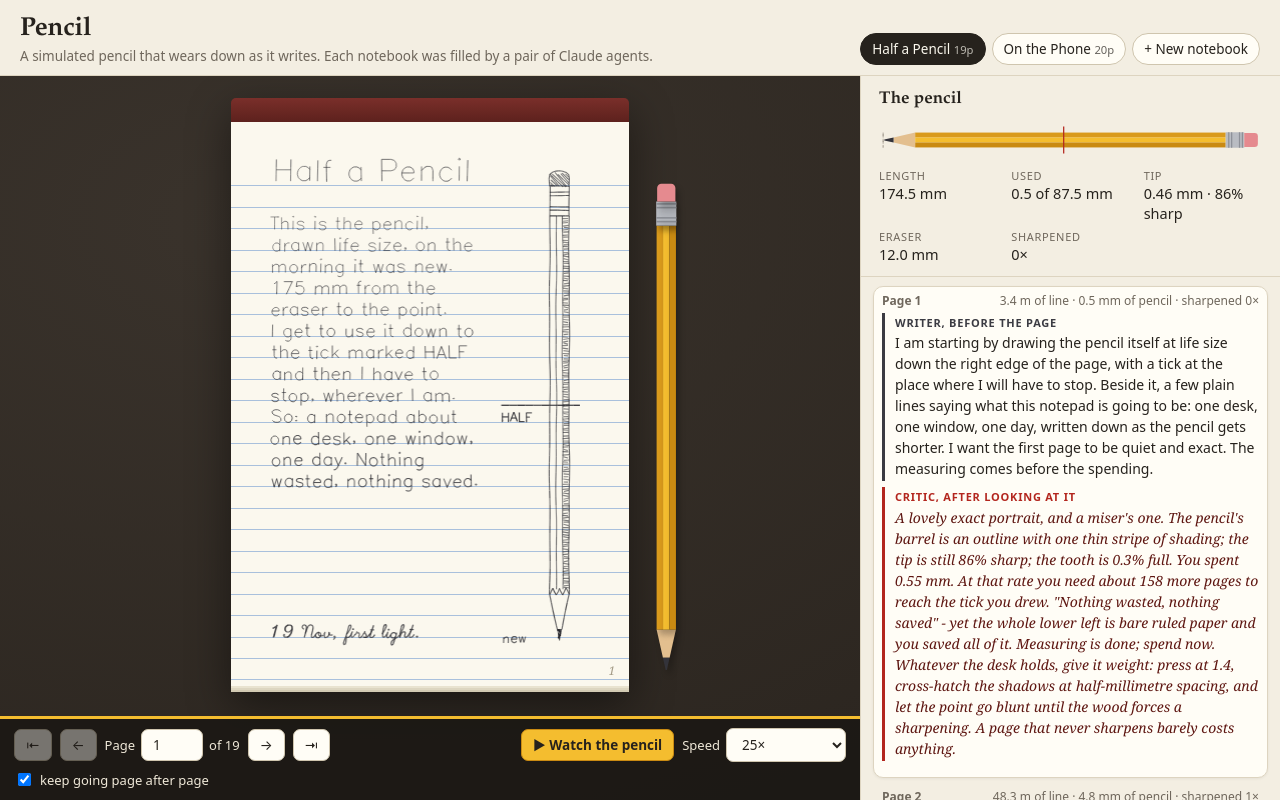
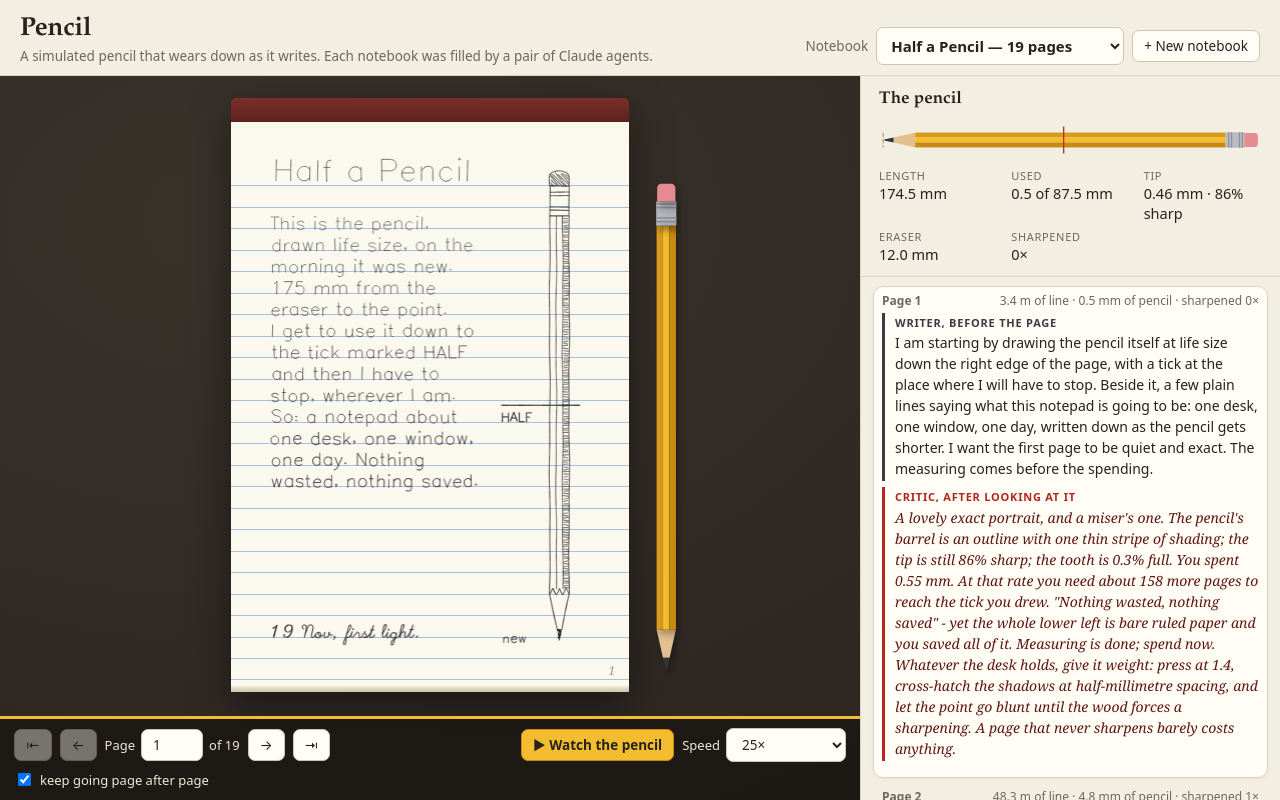
Before and after one commit to CrumpLabSandbox/pencil, a website with bundled scripts: page index.html in a window 1280 px wide. Built offline with nearby package versions, Linux system fonts and the light colour scheme.

Commit message:
Pick notebooks from a dropdown instead of tabs
Co-Authored-By: Claude <noreply@anthropic.com>

```diff
--- a/css/style.css
+++ b/css/style.css
@@ -22,10 +22,9 @@ h1, h2 { font-family: "Iowan Old Style", "Palatino Linotype", Palatino, Georgia,
 .top { display: flex; flex-wrap: wrap; align-items: end; gap: 12px 28px; padding: 14px 20px 10px; border-bottom: 1px solid var(--panel-line); }
 .brand h1 { font-size: 26px; letter-spacing: -0.01em; }
 .brand p { margin: 2px 0 0; color: var(--muted); font-size: 13.5px; }
-.books { display: flex; flex-wrap: wrap; gap: 6px; margin-left: auto; }
-.books button { border-radius: 999px; }
-.books button.on { background: var(--ink); color: var(--paper); border-color: var(--ink); }
-.books small { opacity: 0.7; font-weight: 400; }
+.books { display: flex; flex-wrap: wrap; align-items: center; gap: 8px; margin-left: auto; }
+.books label { font-size: 13.5px; color: var(--muted); display: inline-flex; align-items: center; gap: 8px; }
+.books select { font-size: 15px; font-weight: 600; padding: 7px 10px; min-width: 240px; max-width: 70vw; }
 
 button, select, input[type=number] {
   font: inherit; font-size: 13.5px; color: var(--ink); background: #fffdf6; border: 1px solid #cfc5ae;
--- a/js/app.js
+++ b/js/app.js
@@ -203,14 +203,25 @@ async function show(book, page, { flip = true, thenPlay = false } = {}) {
 function renderShell() {
   const list = books(), b = list[app.book];
   // notebook tabs
-  const nav = $('#books');
-  nav.replaceChildren(...list.map((bk, i) => {
-    const el = document.createElement('button');
-    el.className = i === app.book ? 'on' : '';
-    el.innerHTML = `${escapeHtml(bk.title)} <small>${bk.kind === 'agent' ? '' : 'yours · '}${bk.count}p</small>`;
-    el.onclick = () => show(i, bk.kind === 'agent' ? 1 : bk.count);
-    return el;
-  }), Object.assign(document.createElement('button'), { textContent: '+ New notebook', title: 'A blank notebook and a fresh pencil of your own', onclick: addNotebook }));
+  // notebook picker: one dropdown, agent-filled notebooks first, then the visitor's own
+  const sel = document.createElement('select');
+  sel.id = 'bookSelect';
+  sel.setAttribute('aria-label', 'Notebook');
+  const group = (label, kind) => {
+    const opts = list.map((bk, i) => [bk, i]).filter(([bk]) => bk.kind === kind).map(([bk, i]) =>
+      Object.assign(document.createElement('option'), { value: i, textContent: `${bk.title} — ${bk.count} page${bk.count === 1 ? '' : 's'}`, selected: i === app.book }));
+    if (!opts.length) return;
+    const og = Object.assign(document.createElement('optgroup'), { label });
+    og.append(...opts);
+    sel.append(og);
+  };
+  group('Filled by agents', 'agent');
+  group('Yours', 'local');
+  sel.onchange = () => { const i = +sel.value, bk = books()[i]; sel.blur(); show(i, bk.kind === 'agent' ? 1 : bk.count); };
+  const label = Object.assign(document.createElement('label'), { textContent: 'Notebook ' });
+  label.append(sel);
+  $('#books').replaceChildren(...(list.length ? [label] : []),
+    Object.assign(document.createElement('button'), { textContent: '+ New notebook', title: 'A blank notebook and a fresh pencil of your own', onclick: addNotebook }));
 
   const local = b?.kind === 'local', count = b?.count ?? 0;
   $('#sheetWrap').classList.toggle('mine', local);
```
